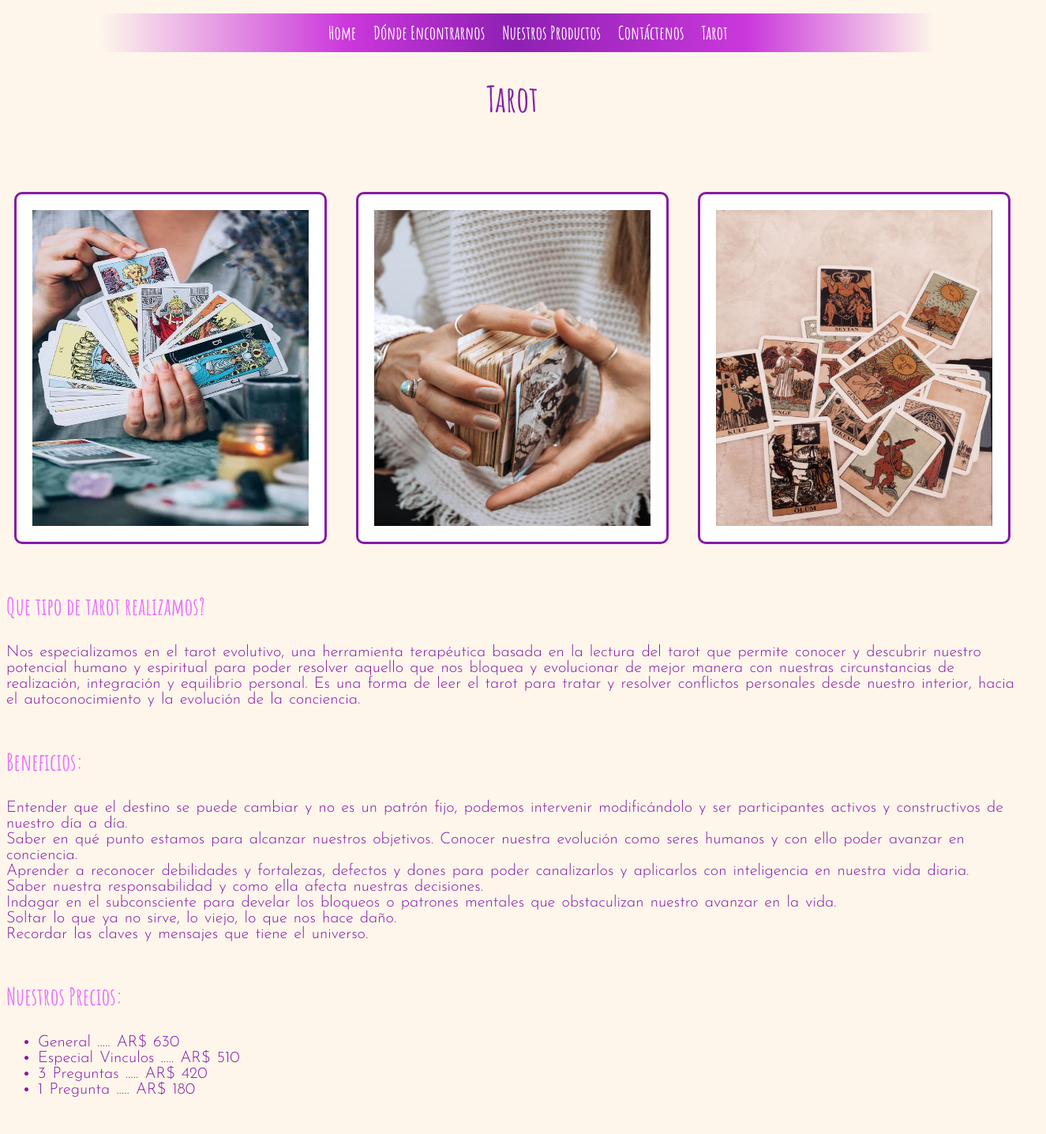
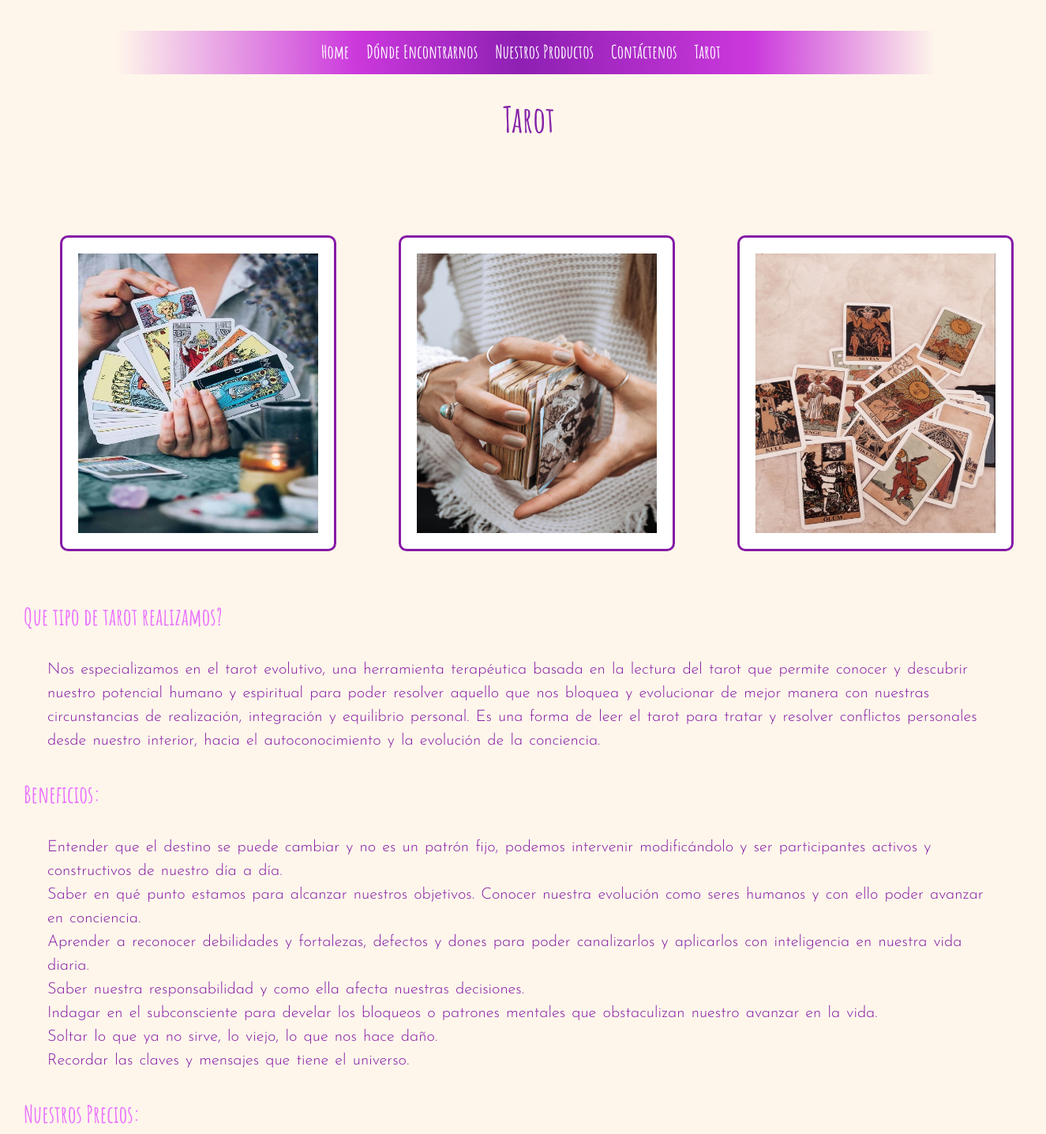
Before and after one commit to Rangel1008/Saviadeflores, a plain HTML site: page tarot.html in a window 1280 px wide. Shown: the part 311-1747 px from the top of the page at 79% size, 1325 px wide, since content can reach past the window. Drawn offline with nearby package versions, Linux system fonts and the light colour scheme.

Commit message:
Mejoras en tarot con bootstrap

```diff
--- a/estilo/estilo.css
+++ b/estilo/estilo.css
@@ -1,17 +1,20 @@
 html {
     font-size: 62.5%;
     box-sizing: border-box;
+    margin: 2rem;
+    padding: 1rem;
 }
 
 body {
     font-family: 'Amatic SC';
     background-color: #fef6eb;
     font-weight: 400;
+    width: 100%;
 }
 
 #contenedor {
-    width: 100%;
-    height: 100%;
+    /* width: 100%;
+    height: 100%;*/
     display: flex;
     flex-flow: column wrap;
     justify-content: space-evenly;
@@ -36,23 +39,25 @@ header div img {
 #navbar {
     margin: 2rem 2rem 2rem 2rem;
     justify-content: center;
-    align-items: center;
-    display: inline-flex;
+    align-items: baseline;
+    display: flex;
+    flex-flow: row wrap;
+    text-align: center;
     background: linear-gradient(to right, rgba(254, 246, 235, 1) 0%, rgba(254, 246, 235, 1) 8%, rgba(203, 56, 220, 1) 33%, rgba(142, 32, 179, 1) 50%, rgba(203, 56, 220, 1) 74%, rgba(254, 246, 235, 1) 93%, rgba(254, 246, 235, 1) 100%);
 }
 
-nav {
-    text-align: center;
-    border-radius: 1rem;
+#listaNav {
+    padding: 1rem 1rem 1rem 1rem;
+    margin: 0rem 0rem 0rem 0rem;
 }
 
-nav ul li a {
+#navbar #listaNav li a {
     padding: 0rem 1rem 0rem 1rem;
     color: white;
     text-decoration: none;
 }
 
-nav ul li {
+#navbar #listaNav li {
     list-style: none;
     font-size: 2.3rem;
     display: inline-flex;
@@ -60,16 +65,7 @@ nav ul li {
     text-align: center;
 }
 
-ul ul {
-    position: absolute;
-    display: none;
-}
-
-ul ul li {
-    display: block;
-}
-
-.listaNav li:hover {
+#listaNav li:hover {
     transform: scale(1.1);
 }
 
@@ -213,15 +209,26 @@ fieldset {
     text-align: center;
 }
 
-#infoTarot {
+
+/*#infoTarot {
     margin-top: 2rem;
     display: flex;
     flex-flow: wrap column;
-}
+}*/
 
 .titulosTarot {
     color: #ea71ff;
     font-size: 3rem;
+}
+
+.textosTarot {
+    margin: 2rem 2rem 2rem 2rem;
+    padding: 1rem 1rem 1rem 1rem;
+    color: #851aa6;
+    font-size: 2rem;
+    word-spacing: 0.2rem;
+    font-family: 'Josefin Sans', sans-serif;
+    font-weight: 300;
 }
 
 .gridTarot {
@@ -231,6 +238,8 @@ fieldset {
     gap: 0px 17px;
     grid-template-areas: ". . .";
     justify-items: center;
+    margin: 2rem 2rem 4rem 2rem;
+    padding: 1rem 1rem 1rem 1rem;
 }
 
 .gridTarot .cartas {
@@ -250,14 +259,6 @@ div .cartas {
     padding: 2rem 2rem 2rem 2rem;
     border: solid #851aa6 0.2rem;
     border-radius: 1rem;
-}
-
-.textosTarot {
-    color: #851aa6;
-    font-size: 2rem;
-    word-spacing: 0.2rem;
-    font-family: 'Josefin Sans', sans-serif;
-    font-weight: 300;
 }
 
 #derechosReservados {
--- a/tarot.html
+++ b/tarot.html
@@ -6,7 +6,7 @@
     <link rel="stylesheet" href="https://cdnjs.cloudflare.com/ajax/libs/animate.css/4.1.1/animate.min.css" />
     <link href="https://fonts.googleapis.com/css2?family=Josefin+Sans:ital,wght@0,300;1,300&display=swap" rel="stylesheet">
     <link href="https://fonts.googleapis.com/css2?family=Amatic+SC:wght@700&display=swap" rel="stylesheet">
-
+    <link rel="stylesheet" href="https://stackpath.bootstrapcdn.com/bootstrap/4.5.2/css/bootstrap.min.css" integrity="sha384-JcKb8q3iqJ61gNV9KGb8thSsNjpSL0n8PARn9HuZOnIxN0hoP+VmmDGMN5t9UJ0Z" crossorigin="anonymous">
     <link rel="stylesheet" href="estilo/estilo.css">
     <script src="https://kit.fontawesome.com/c5eed103d8.js" crossorigin="anonymous"></script>
     <title>Tarot</title>
@@ -14,8 +14,8 @@
 
 <body>
     <div id="contenedor">
-        <header class="animate__animated animate__fadeIn col-lg-12 ">
 
+        <header class="animate__animated animate__fadeIn col-lg-12 col-md-12 col-sm-12 ">
             <div id="logo">
                 <a href="index.html">
                     <img src="imagenes/saviadeflores.jpeg" alt="inicio">
@@ -23,12 +23,11 @@
             </div>
             <div id="subTitulo">
                 <h1>Herbolaria Planetaria</h1>
+            </div>
+        </header>
 
-            </div>
-
-        </header>
-        <nav id="navbar">
-            <ul class="listaNav">
+        <nav id="navbar" class="col-lg-12 col-md-12 col-sm-12">
+            <ul id="listaNav">
                 <li><a href="index.html">Home</a> </li>
                 <li><a href="encuentranos.html">Dónde Encontrarnos</a></li>
                 <li><a href="productos.html">Nuestros Productos</a></li>
@@ -36,32 +35,34 @@
                 <li><a href="tarot.html">Tarot</a></li>
             </ul>
         </nav>
-        <main>
-            <h2 class="h2Margin">Tarot</h2>
 
-            <div class="gridTarot">
+        <main class="row">
+            <h2 class="h2Margin col-lg-12 col-md-12 col-sm-12">Tarot</h2>
+
+            <div class="gridTarot col-lg-12 col-md-12">
                 <img class="cartas" id="cartaAbanico" src="imagenes/cartas.jpeg" alt="cartasAbanico" height="400rem" width="350rem">
                 <img class="cartas" id="cartaMano" src="imagenes/cartas2.jpeg" alt="cartasMano" height="400rem" width="350rem">
                 <img class="cartas" id="cartaMesa" src="imagenes/cartas3.jpeg" alt="cartasMesa" height="400rem" width="350rem">
             </div>
 
-            <div id="infoTarot">
 
-                <article>
+            <article class="col-lg-12 col-md-4 col-sm-12">
                 <p class="titulosTarot">Que tipo de tarot realizamos?</p>
-                    <p class="textosTarot">Nos especializamos en el tarot evolutivo, una herramienta terapéutica basada en la lectura del tarot que permite conocer y descubrir nuestro potencial humano y espiritual para poder resolver aquello que nos bloquea y evolucionar de
-                        mejor manera con nuestras circunstancias de realización, integración y equilibrio personal. Es una forma de leer el tarot para tratar y resolver conflictos personales desde nuestro interior, hacia el autoconocimiento y la evolución
-                        de la conciencia.
+                <p class="textosTarot">Nos especializamos en el tarot evolutivo, una herramienta terapéutica basada en la lectura del tarot que permite conocer y descubrir nuestro potencial humano y espiritual para poder resolver aquello que nos bloquea y evolucionar de mejor
+                    manera con nuestras circunstancias de realización, integración y equilibrio personal. Es una forma de leer el tarot para tratar y resolver conflictos personales desde nuestro interior, hacia el autoconocimiento y la evolución de la
+                    conciencia.
                 </p>
             </article>
-                <article>
+
+            <article class="col-lg-12 col-md-4 col-sm-12">
                 <p class="titulosTarot">Beneficios:</p>
                 <p class="textosTarot">Entender que el destino se puede cambiar y no es un patrón fijo, podemos intervenir modificándolo y ser participantes activos y constructivos de nuestro día a día. <br> Saber en qué punto estamos para alcanzar nuestros objetivos. Conocer
-                        nuestra evolución como seres humanos y con ello poder avanzar en conciencia.<br> Aprender a reconocer debilidades y fortalezas, defectos y dones para poder canalizarlos y aplicarlos con inteligencia en nuestra vida diaria.<br>                        Saber nuestra responsabilidad y como ella afecta nuestras decisiones.<br> Indagar en el subconsciente para develar los bloqueos o patrones mentales que obstaculizan nuestro avanzar en la vida.<br> Soltar lo que ya no sirve, lo
-                        viejo, lo que nos hace daño.<br> Recordar las claves y mensajes que tiene el universo. </p>
+                    nuestra evolución como seres humanos y con ello poder avanzar en conciencia.<br> Aprender a reconocer debilidades y fortalezas, defectos y dones para poder canalizarlos y aplicarlos con inteligencia en nuestra vida diaria.<br> Saber
+                    nuestra responsabilidad y como ella afecta nuestras decisiones.<br> Indagar en el subconsciente para develar los bloqueos o patrones mentales que obstaculizan nuestro avanzar en la vida.<br> Soltar lo que ya no sirve, lo viejo, lo
+                    que nos hace daño.<br> Recordar las claves y mensajes que tiene el universo. </p>
+            </article>
 
-                </article>
-                <article>
+            <article class="col-lg-12 col-md-4 col-sm-12">
                 <p class="titulosTarot">Nuestros Precios:</p>
                 <ul id="listaTarot">
                     <li>General ..... AR$ 630</li>
@@ -70,11 +71,12 @@
                     <li>1 Pregunta ..... AR$ 180</li>
                 </ul>
             </article>
-            </div>
+
+
         </main>
         <br>
         <br>
-        <footer>
+        <footer class="col-lg-12 col-md-12 col-sm-12">
             <div class="secciones">
 
                 <a href="index.html">Home</a>
@@ -97,6 +99,8 @@
         </footer>
     </div>
 
+    <script src="https://stackpath.bootstrapcdn.com/bootstrap/4.5.3/js/bootstrap.bundle.min.js " integrity="sha384-ho+j7jyWK8fNQe+A12Hb8AhRq26LrZ/JpcUGGOn+Y7RsweNrtN/tE3MoK7ZeZDyx " crossorigin="anonymous "></script>
+
 </body>
 
 </html>
```
Also changed, not shown: contactenos.html (+1 -1 lines), encuentranos.html (+1 -1 lines), index.html (+1 -1 lines), productos.html (+1 -1 lines), 1 other file. Lines whose indentation alone changed are shown as unchanged.
